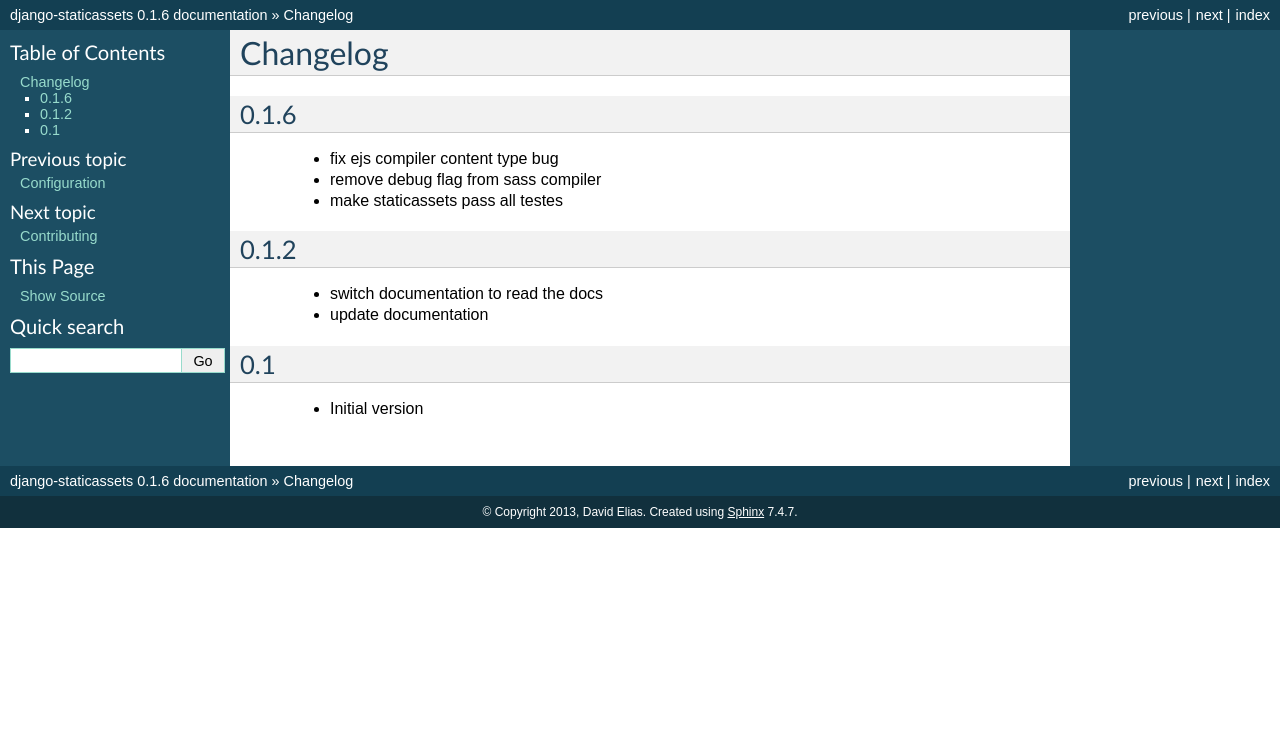
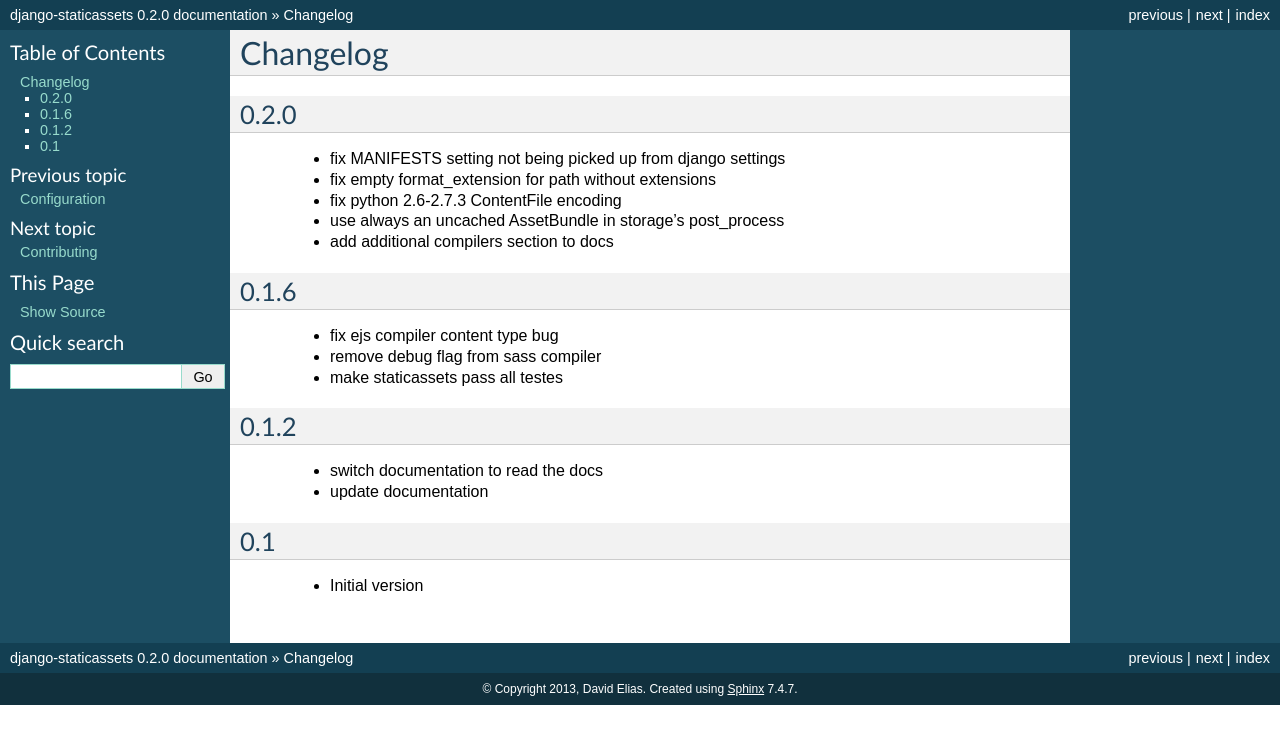
Before and after one commit to davidelias/django-staticassets, a Sphinx documentation site: the page built from docs/source/changelog.rst, in a window 1280 px wide. Shown: the top 744 px of the page. Built offline with Sphinx 7.4.7, drawn with Linux system fonts in a browser that asks for light colours; pages that are not in the unit, such as notebooks, are missing from menus.

Commit message:
Change version to 0.2.0

```diff
--- a/README.rst
+++ b/README.rst
@@ -7,7 +7,7 @@ Django Static Assets
 
 :Authors:
    David Elias <stout.elias@gmail.com> and Joao Oliveira <joaoxsouls@gmail.com>
-:Version: 0.1.6
+:Version: 0.2.0
 
 django-staticassets is a django app to compile and bundle static assets.
 It works together with django's contrib staticfiles app. Heavly inspired by ruby's
--- a/docs/source/changelog.rst
+++ b/docs/source/changelog.rst
@@ -1,6 +1,14 @@
 Changelog
 =========
 
+0.2.0
+-----
+
+ - fix MANIFESTS setting not being picked up from django settings
+ - fix empty format_extension for path without extensions
+ - fix python 2.6-2.7.3 ContentFile encoding
+ - use always an uncached AssetBundle in storage's post_process
+ - add additional compilers section to docs
 
 0.1.6
 -----
--- a/docs/source/conf.py
+++ b/docs/source/conf.py
@@ -48,9 +48,9 @@ copyright = u'2013, David Elias'
 # built documents.
 #
 # The short X.Y version.
-version = '0.1.6'
+version = '0.2.0'
 # The full version, including alpha/beta/rc tags.
-release = '0.1.6'
+release = '0.2.0'
 
 # The language for content autogenerated by Sphinx. Refer to documentation
 # for a list of supported languages.
--- a/setup.py
+++ b/setup.py
@@ -6,7 +6,7 @@ os.chdir(os.path.normpath(os.path.join(os.path.abspath(__file__), os.pardir)))
 
 setup(
     name='django-staticassets',
-    version='0.1.6',
+    version='0.2.0',
     packages=find_packages(exclude=['docs', 'tests']),
     include_package_data=True,
     license='MIT License',
```
